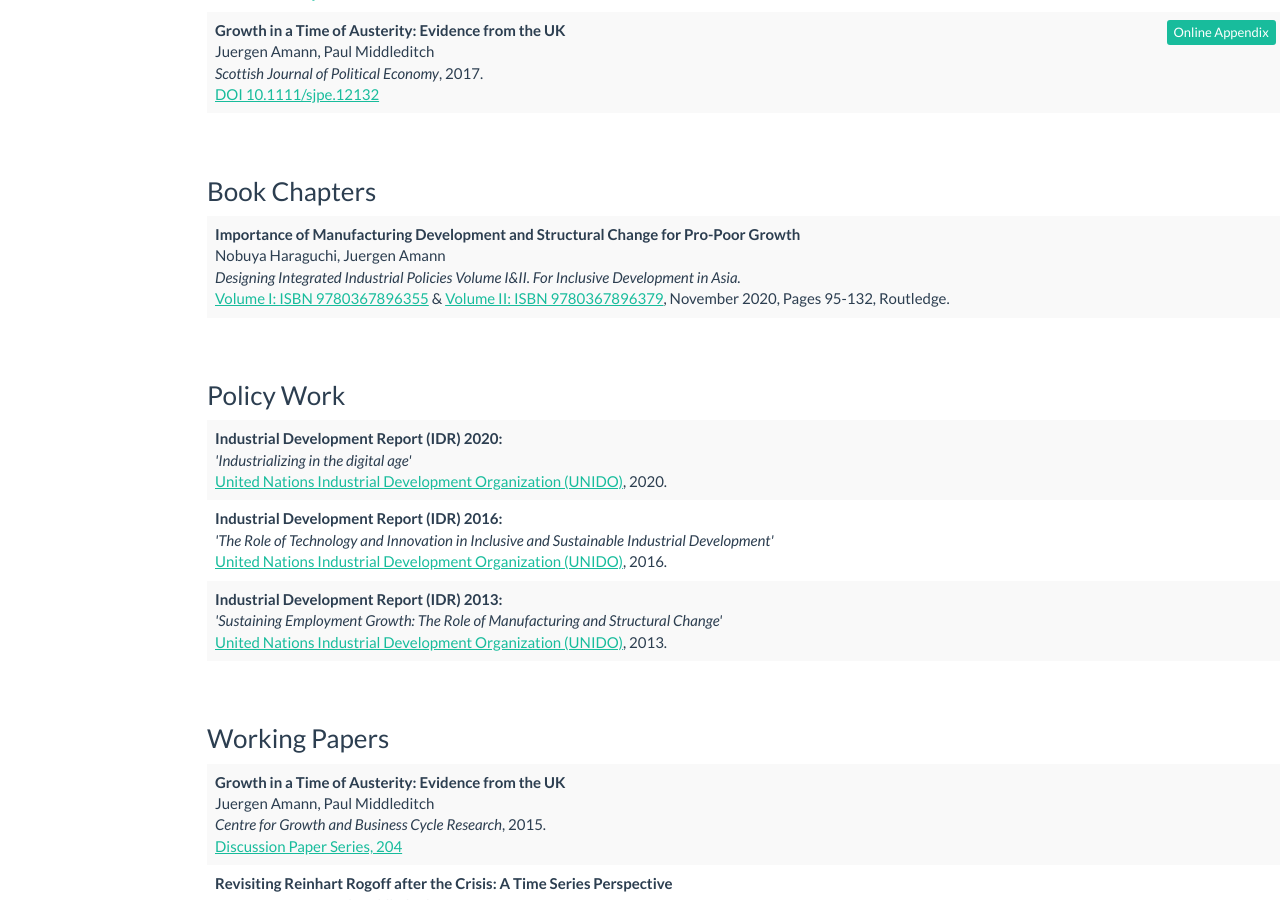
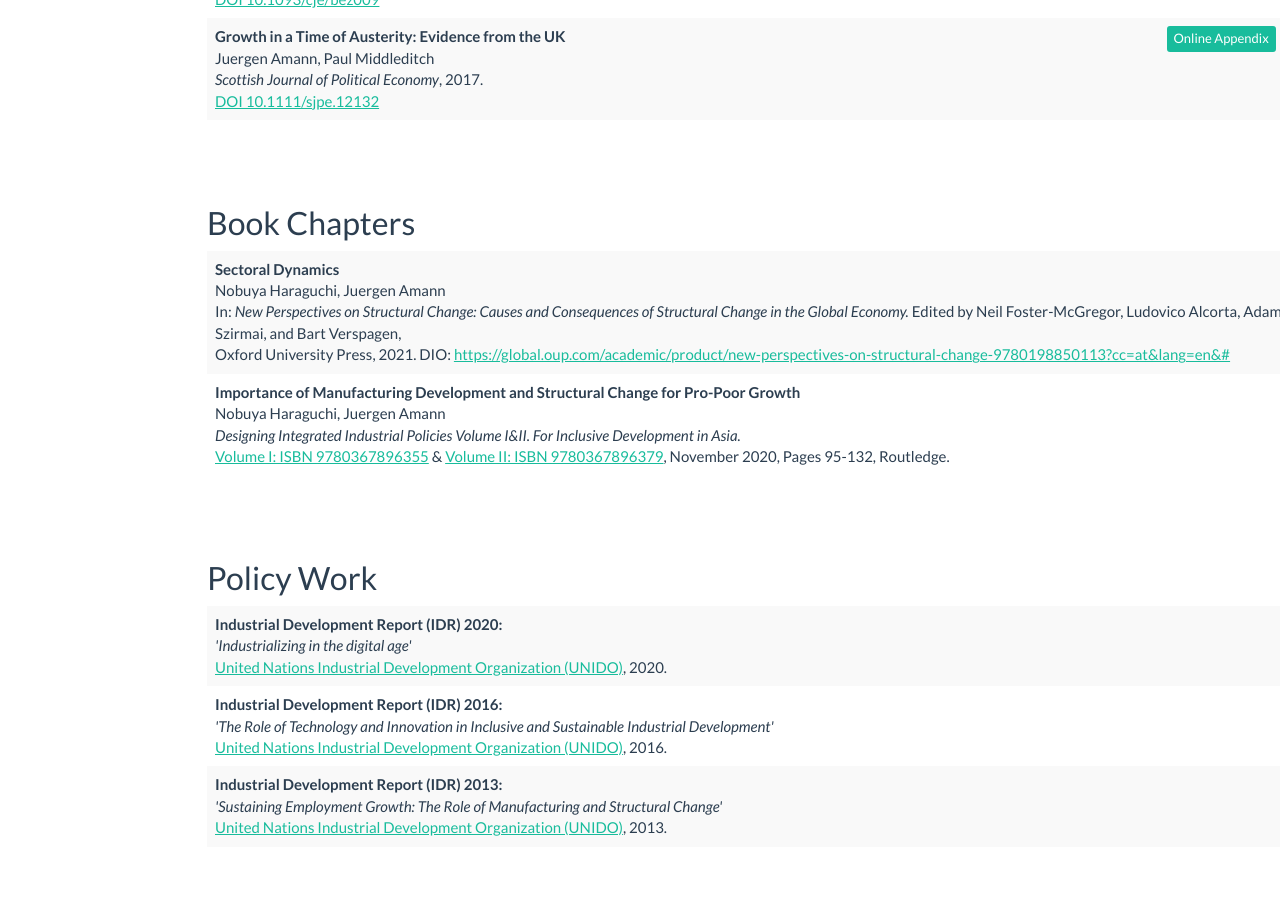
Before and after one commit to amannj/amannj.github.io, a Jekyll site: the page built from research/index.html, in a window 1280 px wide and 900 px high, scrolled down 553 px. Built offline with Jekyll 4.4.1, drawn with Linux system fonts in a browser that asks for light colours; nearby versions of some CDN libraries.

Commit message:
update research

```diff
--- a/research/index.html
+++ b/research/index.html
@@ -6,7 +6,7 @@ title: Research - amannj.github.io
 	<h1>Research</h1>
 	<br />
 
-	<h3>Journal Publications</h3>
+	<h2>Journal Publications</h2>
 	<table class="table table-striped table-hover ">
   <tbody>
     <tr>
@@ -43,10 +43,21 @@ title: Research - amannj.github.io
 	</tbody>
 </table>
 <br />
+<br />
 
-<h3>Book Chapters</h3>
+<h2>Book Chapters</h2>
 <table class="table table-striped table-hover ">
 <tbody>
+	<tr>
+    	  <td>
+				<strong>Sectoral Dynamics</strong>
+				<br />Nobuya Haraguchi, Juergen Amann
+				<br />In: <em>New Perspectives on Structural Change: Causes and Consequences of Structural Change in the Global Economy.</em> Edited by Neil Foster-McGregor, Ludovico Alcorta, Adam Szirmai, and Bart Verspagen,
+				<br />Oxford University Press, 2021. DIO: <a href="10.1093/oso/9780198850113.003.0012" target="_blank">https://global.oup.com/academic/product/new-perspectives-on-structural-change-9780198850113?cc=at&lang=en&#</a>
+		</td>
+		<td>
+		</td>
+	</tr>
 	<tr>
 		<td>
 			<strong>Importance of Manufacturing Development and Structural Change for Pro-Poor Growth</strong>
@@ -54,15 +65,16 @@ title: Research - amannj.github.io
 			<br /><em>Designing Integrated Industrial Policies Volume I&II. For Inclusive Development in Asia.</em>
 			<br /><a href="https://www.routledge.com/Designing-Integrated-Industrial-Policies-Volume-I-For-Inclusive-Development/Otsubo-Otchia/p/book/9780367896355" target="_blank">Volume I: ISBN 9780367896355</a> &
 				  <a href="https://www.routledge.com/Designing-Integrated-Industrial-Policies-Volume-II-For-Inclusive-Development/Otsubo-Otchia/p/book/9780367896379" target="_blank">Volume II: ISBN 9780367896379</a>, November 2020, Pages 95-132, Routledge.
-			</td>
+		</td>
 		<td>
 		</td>
 	</tr>
 </tbody>
 </table>
 <br />
+<br />
 
-<h3>Policy Work</h3>
+<h2>Policy Work</h2>
 <table class="table table-striped table-hover ">
 <tbody>
 	<tr>
@@ -94,9 +106,10 @@ title: Research - amannj.github.io
 	</tr>
 </table>
 <br />
+<br />
 
 
-<h3>Working Papers</h3>
+<h2>Working Papers</h2>
 <table class="table table-striped table-hover ">
 <tbody>
 	<tr>
```
